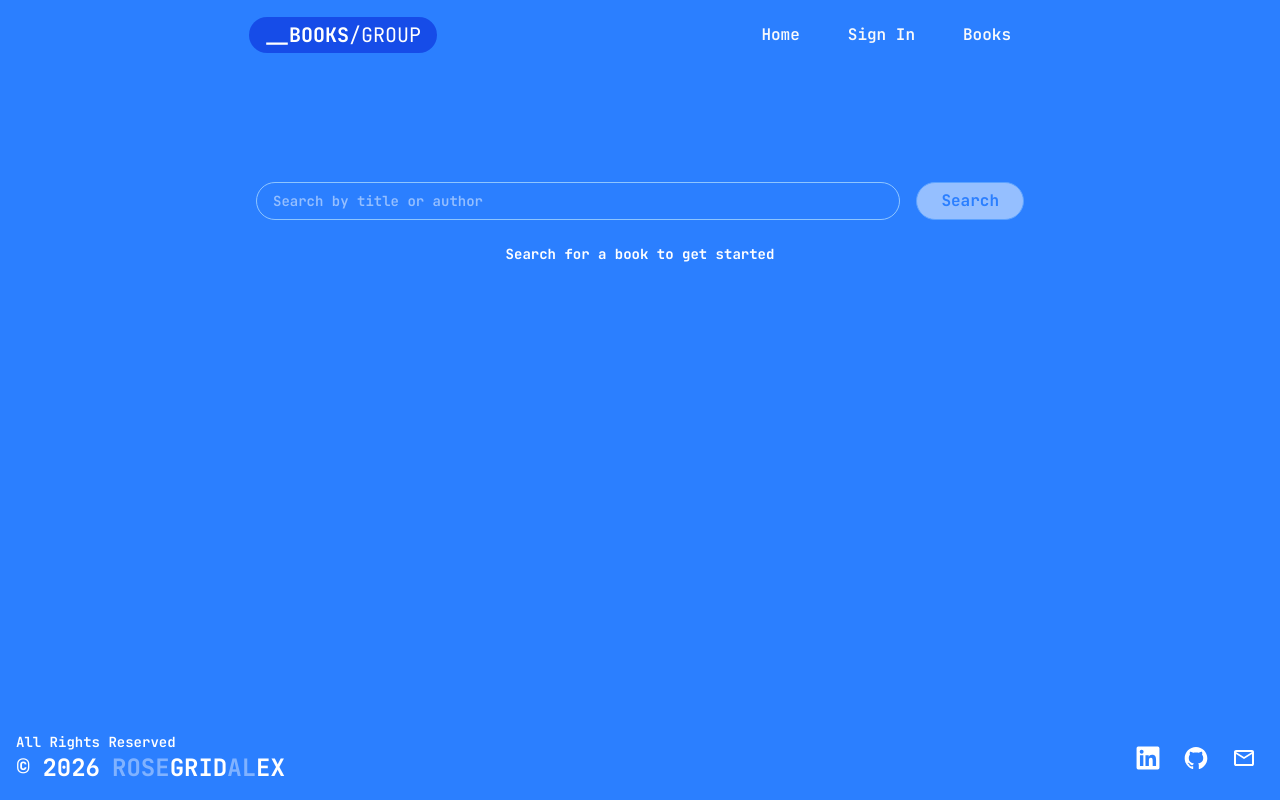
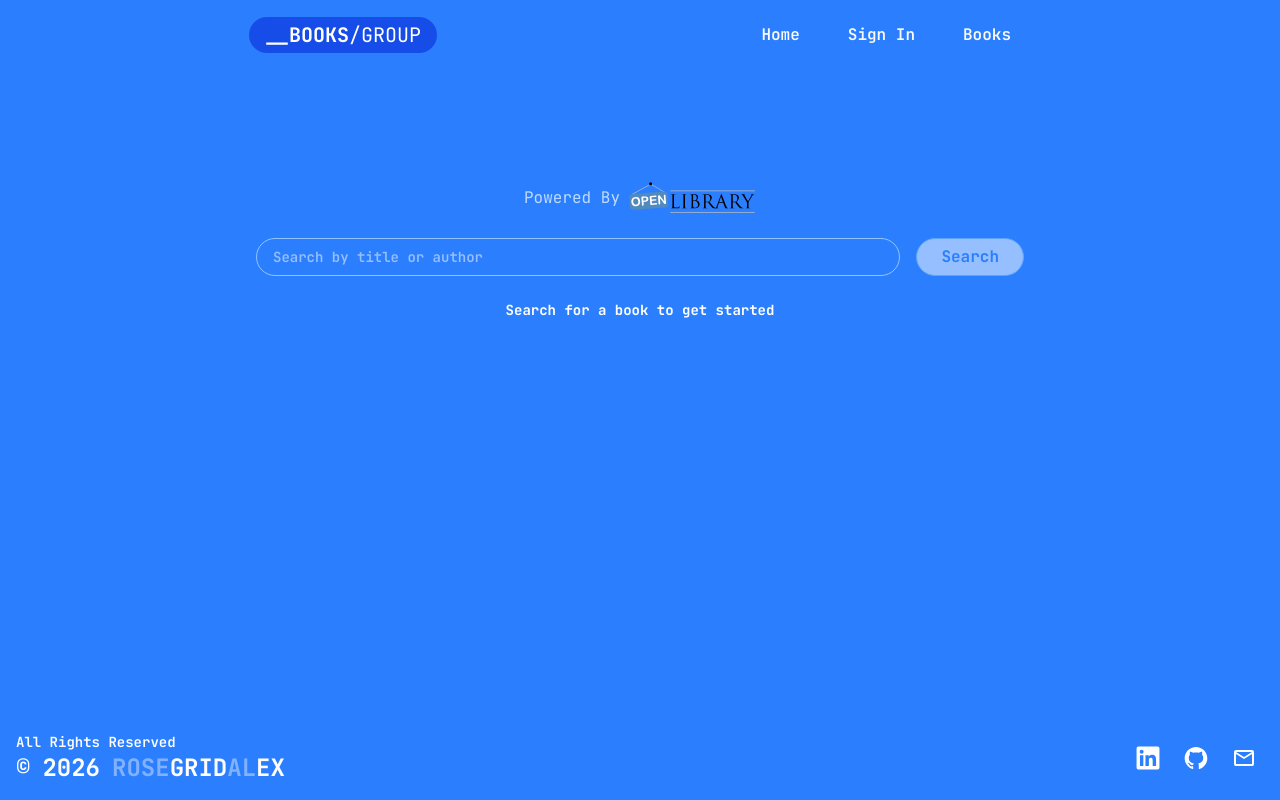
Before and after one commit to Gridex118/MSIT7thSemSummerTraining, a React (Vite) app in the folder frontend/: page /books in a window 1280 px wide. Built offline with nearby package versions, Linux system fonts and the light colour scheme.

Commit message:
chore: Add attribution to Open Library on the search page

```diff
--- a/frontend/src/components/books/BookSearchPage.tsx
+++ b/frontend/src/components/books/BookSearchPage.tsx
@@ -5,6 +5,8 @@ import Footer from "../common/Footer";
 import useAuth from "../useAuth";
 import type { SearchResultType } from "./types";
 import type { OpenLibraryBookType } from "@backend/types";
+
+import OpenLibraryLogo from "../../assets/openlibrary-logo-tighter.svg?react";
 
 const SEARCH_URL = "/v1/openLibrary/search";
 
@@ -147,6 +149,12 @@ export default function BookSearchPage() {
         forcesdBGColor="md:bg-blue-500 md:dark:bg-black"
       />
       <main className="container mx-auto my-24 flex max-w-200 flex-col gap-6 p-4 text-white sm:p-0 md:p-4">
+        <div className="flex items-center justify-center gap-2 text-blue-200 dark:text-gray-400">
+          <p>Powered By</p>
+          <a href="openlibrary.org">
+            <OpenLibraryLogo className="w-32" />
+          </a>
+        </div>
         <SearchBar onSearch={handleSearch} />
         {loadingResults ? (
           <div className="m-auto flex items-center gap-4">
```
Also changed, not shown: frontend/src/assets/openlibrary-logo-tighter.svg (added).
